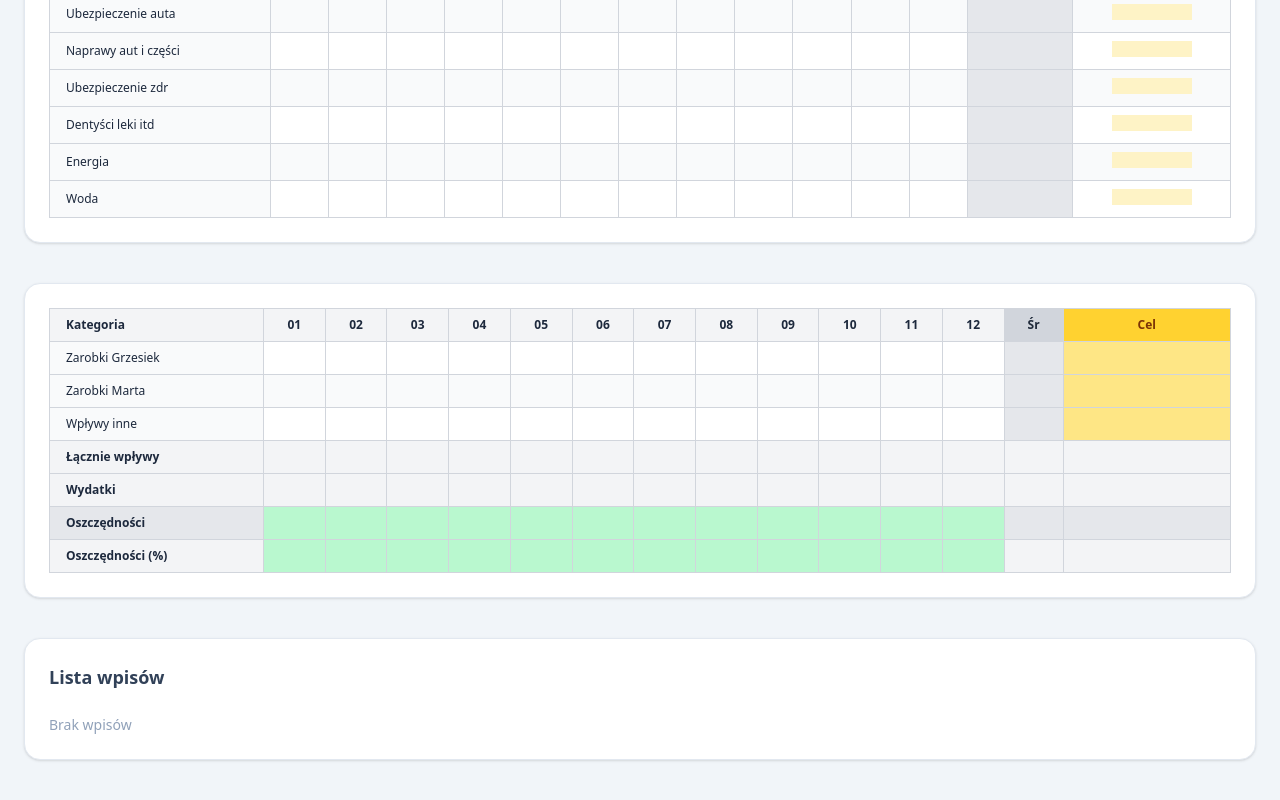
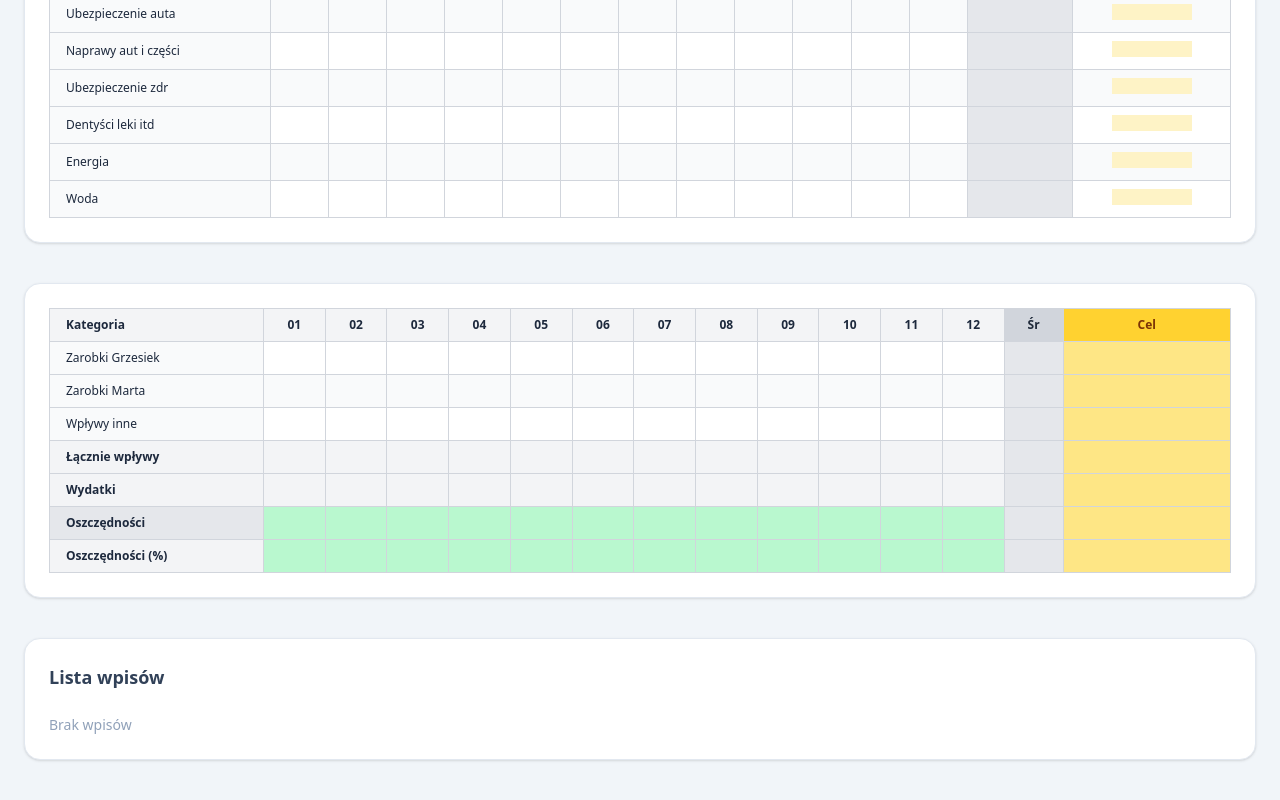
Before and after one commit to oleksaGrzegorz/budget-app, a React (Vite) app: page / in a window 1280 px wide. Shown: the part 960-1760 px from the top of the page. Built offline with nearby package versions, Linux system fonts and the light colour scheme.

Commit message:
feat: add average income and expense calculations to BudgetSummaryTable

```diff
--- a/src/components/BudgetSummaryTable/BudgetSummaryTable.tsx
+++ b/src/components/BudgetSummaryTable/BudgetSummaryTable.tsx
@@ -52,12 +52,45 @@ export const BudgetSummaryTable = ({
     const validMonths = months.filter(
       (m) => getTotalIncome(m) != null || getTotalExpenses(m) != null,
     );
+    if (validMonths.length === 0) return null;
+    const sum = validMonths.reduce((acc, m) => acc + (getSavings(m) ?? 0), 0);
+    return (sum / validMonths.length).toFixed(2);
+  };
 
-    if (validMonths.length === 0) return null;
+  const getAverageIncome = () => {
+    let sum = 0;
+    let count = 0;
 
-    const sum = validMonths.reduce((acc, m) => acc + (getSavings(m) ?? 0), 0);
+    months.forEach((month) => {
+      const totalIncome = getTotalIncome(month);
 
-    return (sum / validMonths.length).toFixed(2);
+      if (totalIncome != null) {
+        sum += totalIncome;
+        count++;
+      }
+    });
+
+    if (count === 0) return null;
+
+    return (sum / count).toFixed(2);
+  };
+
+  const getAverageExpense = () => {
+    let sum = 0;
+    let count = 0;
+
+    months.forEach((month) => {
+      const totalExpense = getTotalExpenses(month);
+
+      if (totalExpense != null) {
+        sum += totalExpense;
+        count++;
+      }
+    });
+
+    if (count === 0) return null;
+
+    return (sum / count).toFixed(2);
   };
 
   return (
@@ -110,8 +143,8 @@ export const BudgetSummaryTable = ({
                   incomeGoals[category]
                   ? "bg-red-200 text-red-800"
                   : incomeGoals[category]
-                  ? "bg-green-200 text-green-800"
-                  : "bg-amber-200 text-amber-900"
+                    ? "bg-green-200 text-green-800"
+                    : "bg-amber-200 text-amber-900"
               }`}
             >
               <input
@@ -133,6 +166,7 @@ export const BudgetSummaryTable = ({
           <th className="px-4 py-2 text-left border border-gray-300">
             Łącznie wpływy
           </th>
+
           {months.map((month) => (
             <td
               key={month}
@@ -141,8 +175,12 @@ export const BudgetSummaryTable = ({
               {getTotalIncome(month)}
             </td>
           ))}
-          <td className="px-3 py-2 text-center border border-gray-300"></td>
-          <td className="px-3 py-2 text-center border border-gray-300"></td>
+
+          <td className="px-3 py-2 text-center border border-gray-300 bg-gray-200 text-gray-800">
+            {getAverageIncome()}
+          </td>
+
+          <td className="px-3 py-2 text-center border border-gray-300 bg-amber-200 text-amber-900"></td>
         </tr>
 
         <tr className="bg-gray-100 font-semibold">
@@ -157,8 +195,8 @@ export const BudgetSummaryTable = ({
               {getTotalExpenses(month)}
             </td>
           ))}
-          <td className="px-3 py-2 text-center border border-gray-300"></td>
-          <td className="px-3 py-2 text-center border border-gray-300"></td>
+          <td className="px-3 py-2 text-center border border-gray-300 bg-gray-200 text-gray-800">{getAverageExpense()}</td>
+          <td className="px-3 py-2 text-center border border-gray-300 bg-amber-200 text-amber-900"></td>
         </tr>
 
         <tr className="bg-gray-200 font-semibold">
@@ -180,10 +218,10 @@ export const BudgetSummaryTable = ({
               </td>
             );
           })}
-          <td className="px-3 py-2 text-center border border-gray-300">
+          <td className="px-3 py-2 text-center border border-gray-300 ">
             {getAverageSavings()}
           </td>
-          <td className="px-3 py-2 text-center border border-gray-300"></td>
+          <td className="px-3 py-2 text-center border border-gray-300 bg-amber-200 text-amber-900"></td>
         </tr>
 
         <tr className="bg-gray-100 font-semibold">
@@ -212,7 +250,7 @@ export const BudgetSummaryTable = ({
               </td>
             );
           })}
-          <td className="px-3 py-2 text-center border border-gray-300">
+          <td className="px-3 py-2 text-center border border-gray-300 bg-gray-200 text-gray-800">
             {(() => {
               const totalSavings = months.reduce(
                 (acc, m) => acc + (getSavings(m) ?? 0),
@@ -232,7 +270,7 @@ export const BudgetSummaryTable = ({
               return avgPercentage + "%";
             })()}
           </td>
-          <td className="px-3 py-2 text-center border border-gray-300"></td>
+          <td className="px-3 py-2 text-center border border-gray-300 bg-amber-200 text-amber-900"></td>
         </tr>
       </tbody>
     </table>
```
